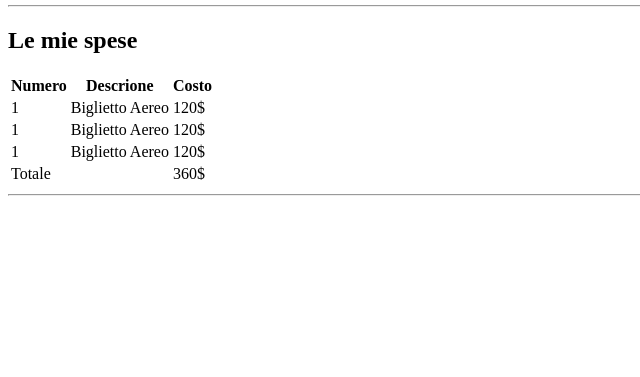
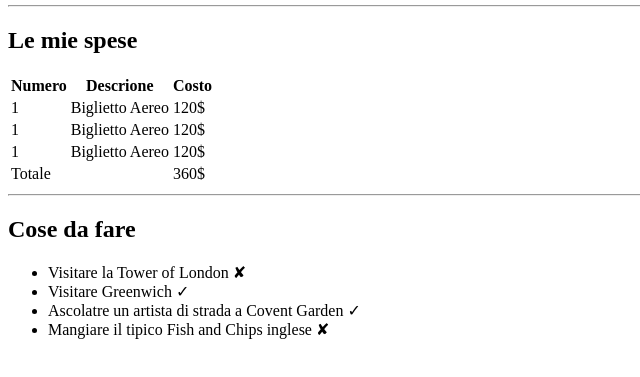
Before and after one commit to corradocoppolino/html-london-trim, a plain HTML site: page index.html in a window 1280 px wide. Shown: the part 101-478 px from the top of the page, without its empty margins (0-640 px from the left). Drawn offline with Linux system fonts and the light colour scheme.

Commit message:
sezione 2

```diff
--- a/index.html
+++ b/index.html
@@ -55,7 +55,16 @@
 
 
         </section>
-
+        <!-- sezione 2 -->
+        <section>
+            <h2>Cose da fare</h2>
+            <ul>
+                <li>Visitare la Tower of London &#x2718;</li>
+                <li>Visitare Greenwich &#10003;</li>
+                <li>Ascolatre un artista di strada a Covent Garden &#10003;</li>
+                <li>Mangiare il tipico Fish and Chips inglese &#x2718;</li>
+            </ul>
+        </section>
 
     </main>
     <footer>
```
